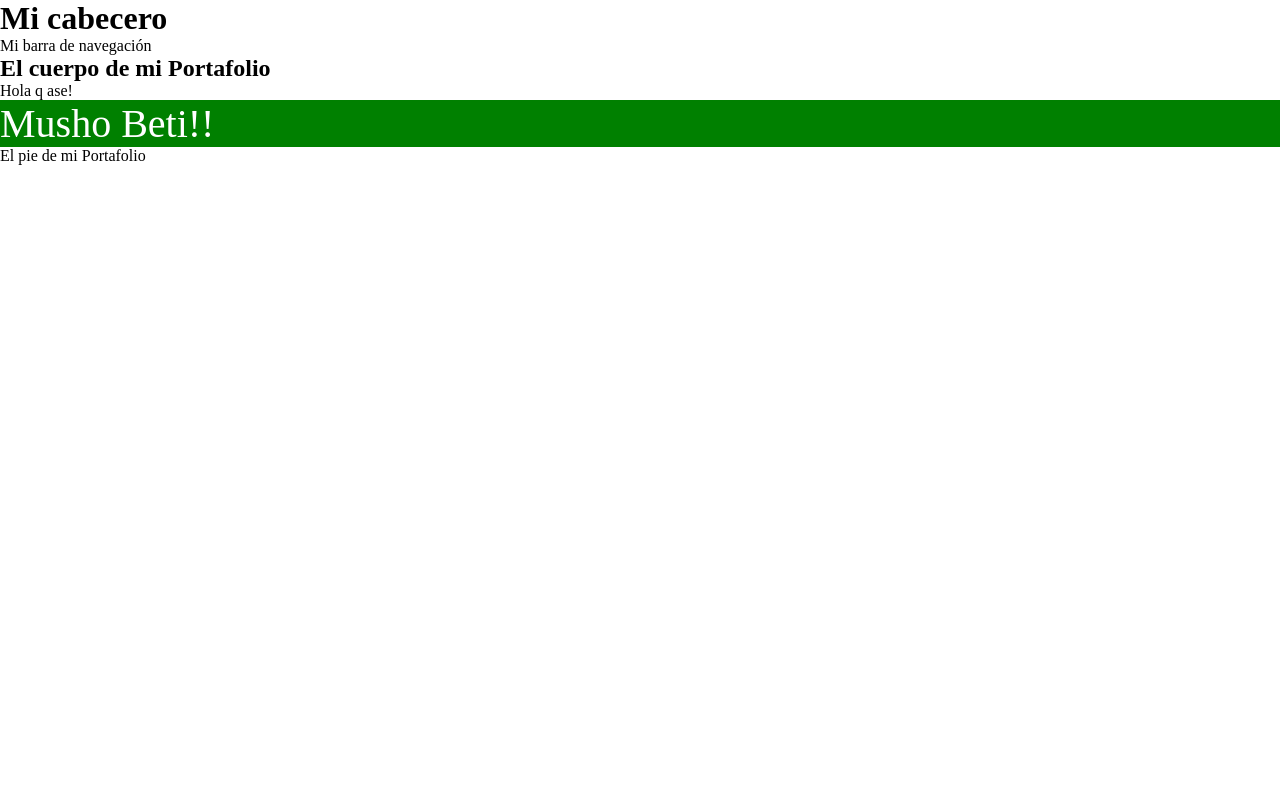
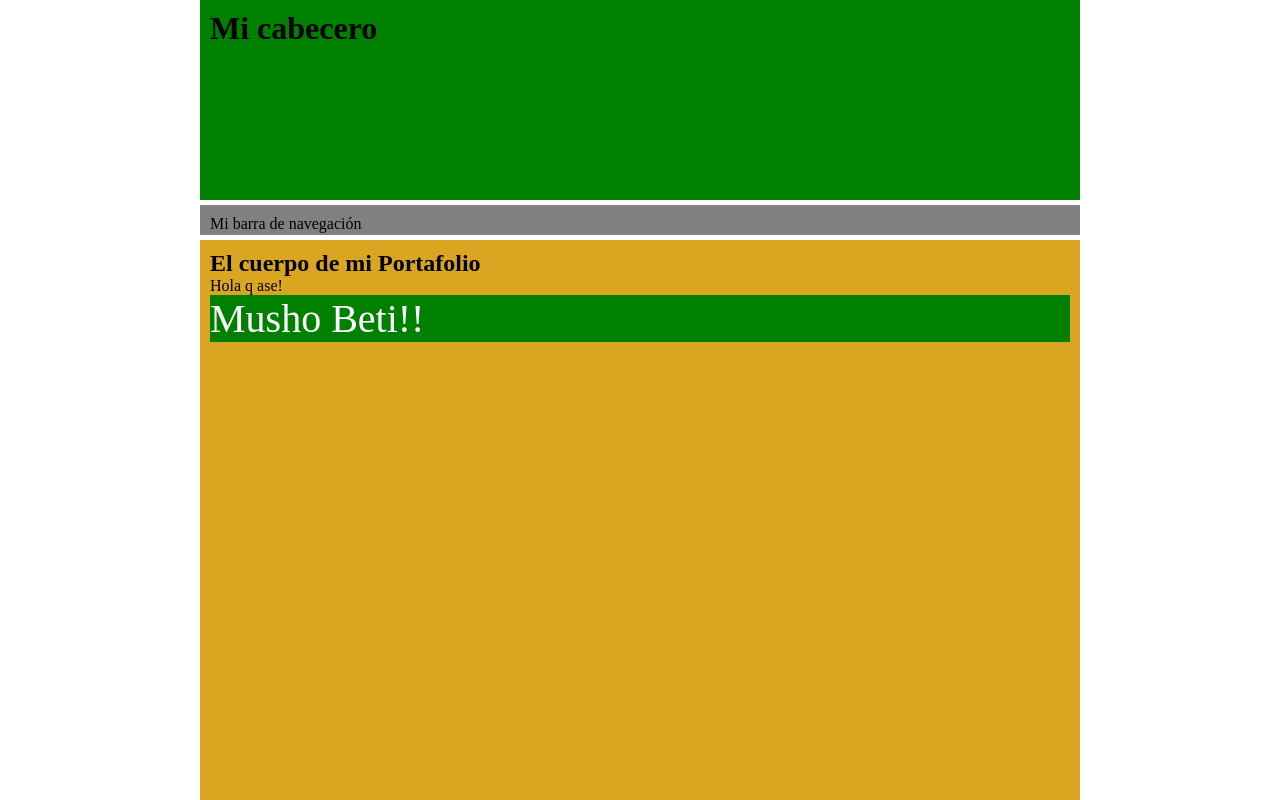
Before and after one commit to JoseManuelGarrido/Portfolio, a plain HTML site: page index.html in a window 1280 px wide. Shown: the top 800 px of the page. Drawn offline with Linux system fonts and the light colour scheme.

Commit message:
subiendo estructura nueva

```diff
--- a/css/style.css
+++ b/css/style.css
@@ -10,7 +10,33 @@
 
 /* MY STYLES */
 body{
-    font-family: "matrix";
+    font-family: "matrix", "Matrix Code NFI";
+}
+
+#wrapper{
+    width: 900px;
+    margin: 0px auto;
+}
+
+#myheader{
+    height: 200px;
+    margin: 0px 10px;
+    padding: 10px;
+    background-color: green;
+}
+
+#nav{
+    height: 30px;
+    margin: 5px 10px;
+    padding: 10px;
+    background-color: grey;
+}
+
+#container{
+    height: 600px;
+    margin: 0px 10px;
+    padding: 10px;
+    background-color: goldenrod;
 }
 
 #miBeti{
@@ -18,3 +44,11 @@ body{
     background-color: green;
     font-size: 40px;
 }
+
+#myfooter{
+    height: 150px;
+    margin: 0px 10px;
+    margin-top: 5px;
+    padding: 10px;
+    background-color: darksalmon;
+}
--- a/index.html
+++ b/index.html
@@ -6,9 +6,8 @@
     <meta name="viewport" content="width=device-width, initial-scale=1.0">
     <title>Portafolio Señor Anderson</title>
 
-    <link href="fonts/matrix.ttf">
     <link rel="stylesheet" href="css/style.css">
-    <link href="fonts/matrix.ttf">
+    <link href="https://github.com/JoseManuelGarrido/Portfolio/blob/gh-pages/fonts/matrix.ttf">
 </head>
 <body>
     <div id="wrapper">
```
